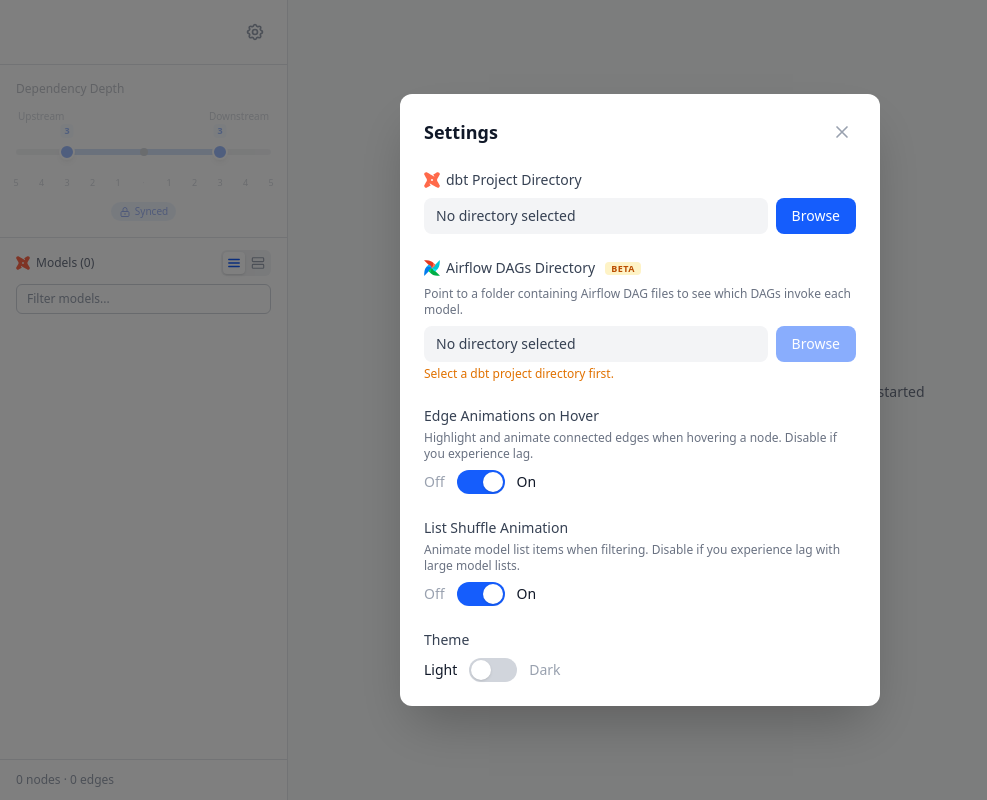
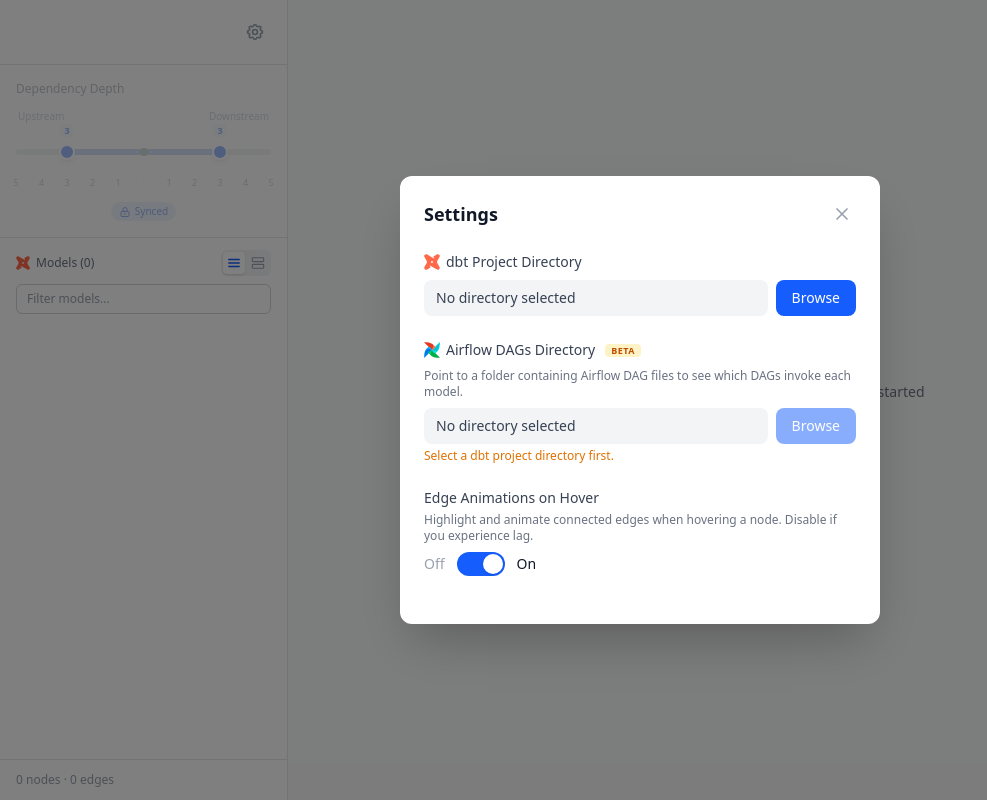
Before and after one commit to bernardadhitya/dbt-almanac, a React (Vite) app: page / in a window 1280 px wide. Both pictures are taken after a click on the button 255 px from the left and 32 px from the top of the page. Shown: the whole page, without its empty margins (0-987 px from the left). Built offline with nearby package versions, Linux system fonts and the light colour scheme.

Commit message:
Remove unused setting toggles

```diff
--- a/src/components/SettingsModal.tsx
+++ b/src/components/SettingsModal.tsx
@@ -143,62 +143,6 @@ export function SettingsModal({
           </div>
         </div>
 
-        {/* List Shuffle Animations Toggle */}
-        <div className="mb-6">
-          <label className="block text-sm font-medium text-gray-700 dark:text-gray-300 mb-1">
-            List Shuffle Animation
-          </label>
-          <p className="text-xs text-gray-500 dark:text-gray-400 mb-2">
-            Animate model list items when filtering. Disable if you experience lag with large model lists.
-          </p>
-          <div className="flex items-center gap-3">
-            <span className={`text-sm ${!settings.listAnimations ? 'text-gray-900 dark:text-gray-100 font-medium' : 'text-gray-400'}`}>
-              Off
-            </span>
-            <button
-              onClick={() => onChangeSettings({ listAnimations: !settings.listAnimations })}
-              className={`relative w-12 h-6 rounded-full transition-colors ${
-                settings.listAnimations ? 'bg-blue-600' : 'bg-gray-300'
-              }`}
-            >
-              <span
-                className={`absolute top-0.5 left-0.5 w-5 h-5 bg-white rounded-full shadow transition-transform ${
-                  settings.listAnimations ? 'translate-x-6' : 'translate-x-0'
-                }`}
-              />
-            </button>
-            <span className={`text-sm ${settings.listAnimations ? 'text-gray-900 dark:text-gray-100 font-medium' : 'text-gray-400'}`}>
-              On
-            </span>
-          </div>
-        </div>
-
-        {/* Theme Toggle */}
-        <div>
-          <label className="block text-sm font-medium text-gray-700 dark:text-gray-300 mb-2">
-            Theme
-          </label>
-          <div className="flex items-center gap-3">
-            <span className={`text-sm ${settings.theme === 'light' ? 'text-gray-900 dark:text-gray-100 font-medium' : 'text-gray-400'}`}>
-              Light
-            </span>
-            <button
-              onClick={() => onChangeSettings({ theme: settings.theme === 'light' ? 'dark' : 'light' })}
-              className={`relative w-12 h-6 rounded-full transition-colors ${
-                settings.theme === 'dark' ? 'bg-blue-600' : 'bg-gray-300'
-              }`}
-            >
-              <span
-                className={`absolute top-0.5 left-0.5 w-5 h-5 bg-white rounded-full shadow transition-transform ${
-                  settings.theme === 'dark' ? 'translate-x-6' : 'translate-x-0'
-                }`}
-              />
-            </button>
-            <span className={`text-sm ${settings.theme === 'dark' ? 'text-gray-900 dark:text-gray-100 font-medium' : 'text-gray-400'}`}>
-              Dark
-            </span>
-          </div>
-        </div>
       </div>
     </div>
   );
```
